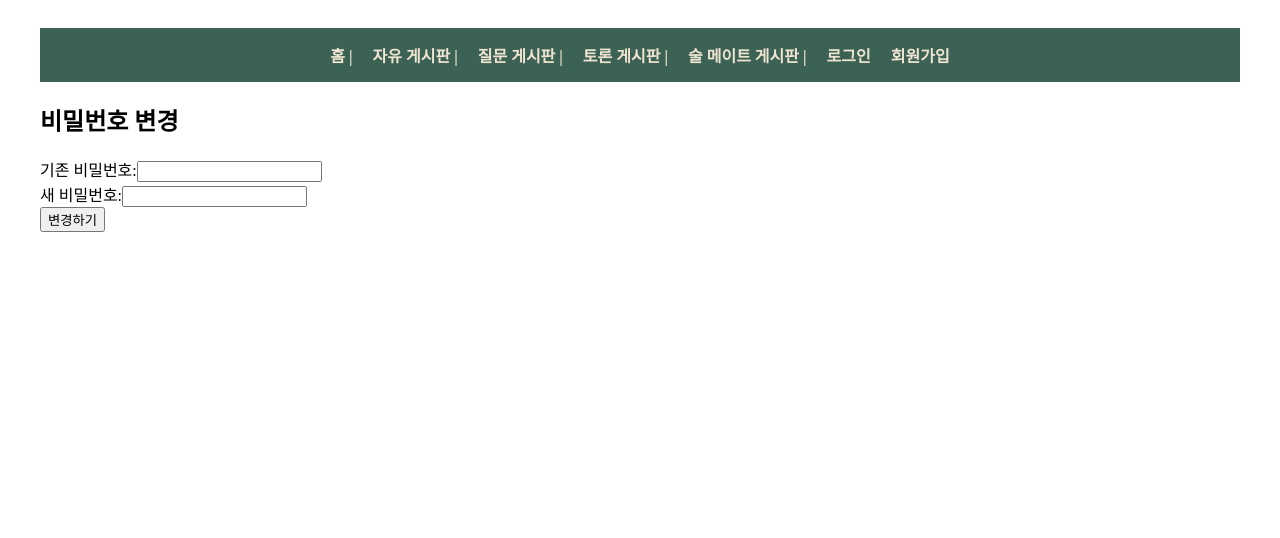
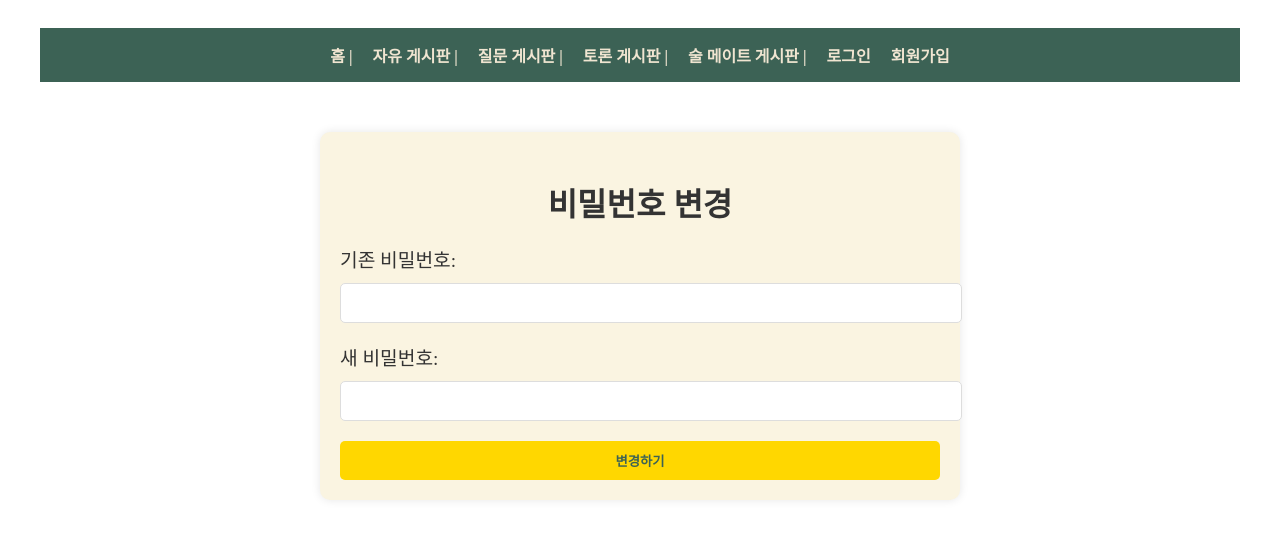
Before and after one commit to nahyunkeem/sulmeulliae_frontend, a React (Create React App) app: page /accounts/password in a window 1280 px wide. Shown: the top 538 px of the page. Built offline with nearby package versions, Linux system fonts and the light colour scheme.

Commit message:
CSS_Account

```diff
--- a/src/components/UserPasswordChange.js
+++ b/src/components/UserPasswordChange.js
@@ -8,6 +8,7 @@ function UserPasswordChange() {
         new_password: '',
     });
     const navigate = useNavigate();
+
     const handleInputChange = (e) => {
         const { name, value } = e.target;
         setPasswords({
@@ -30,31 +31,80 @@ function UserPasswordChange() {
         });
     };
 
+    // 스타일 정의
+    const styles = {
+        formContainer: {
+            maxWidth: '600px',
+            margin: '50px auto',
+            padding: '20px',
+            backgroundColor: '#faf4e1',
+            borderRadius: '10px',
+            boxShadow: '0 0 10px rgba(0, 0, 0, 0.1)',
+        },
+        heading: {
+            textAlign: 'center',
+            fontSize: '2rem',
+            marginBottom: '20px',
+            color: '#333',
+        },
+        formGroup: {
+            marginBottom: '20px',
+        },
+        label: {
+            display: 'block',
+            fontSize: '1.2rem',
+            marginBottom: '10px',
+            color: '#333',
+        },
+        input: {
+            width: '100%',
+            padding: '10px',
+            borderRadius: '5px',
+            border: '1px solid #ddd',
+            fontSize: '1rem',
+        },
+        button: {
+            width: '100%',
+            padding: '10px',
+            backgroundColor: '#ffd700',
+            border: 'none',
+            borderRadius: '5px',
+            cursor: 'pointer',
+            fontWeight: 'bold',
+            color: '#3c6255',
+        },
+        buttonHover: {
+            backgroundColor: '#e6c200',
+        },
+    };
+
     return (
-        <div>
-            <h2>비밀번호 변경</h2>
+        <div style={styles.formContainer}>
+            <h2 style={styles.heading}>비밀번호 변경</h2>
             <form onSubmit={handleFormSubmit}>
-                <div>
-                    <label>기존 비밀번호:</label>
+                <div style={styles.formGroup}>
+                    <label style={styles.label}>기존 비밀번호:</label>
                     <input
                         type="password"
                         name="old_password"
                         value={passwords.old_password}
                         onChange={handleInputChange}
                         required
+                        style={styles.input}
                     />
                 </div>
-                <div>
-                    <label>새 비밀번호:</label>
+                <div style={styles.formGroup}>
+                    <label style={styles.label}>새 비밀번호:</label>
                     <input
                         type="password"
                         name="new_password"
                         value={passwords.new_password}
                         onChange={handleInputChange}
                         required
+                        style={styles.input}
                     />
                 </div>
-                <button type="submit">변경하기</button>
+                <button type="submit" style={styles.button}>변경하기</button>
             </form>
         </div>
     );
--- a/src/components/UserProfile.js
+++ b/src/components/UserProfile.js
@@ -44,7 +44,8 @@ function UserProfile() {
             marginTop: '20px',
             display: 'flex',
             justifyContent: 'space-between',
-            gap: '5px',  // 버튼 간격을 더 가깝게 조정
+            gap: '5px',  // 버튼 간격을 5px로 조정하여 더 가깝게 만듦
+            flexWrap: 'wrap',  // 버튼이 작은 화면에서도 잘 정렬되도록 함
         },
         button: {
             backgroundColor: '#ffd700',
@@ -54,7 +55,8 @@ function UserProfile() {
             cursor: 'pointer',
             fontWeight: 'bold',
             color: '#3c6255',
-            flexGrow: 1,  // 버튼이 동일한 크기로 늘어납니다
+            flex: 1,  // 버튼이 동일한 크기로 늘어나게 설정
+            marginBottom: '10px',  // 버튼 아래 여백 추가 (작은 화면일 때 사용)
         },
         buttonHover: {
             backgroundColor: '#e6c200',
--- a/src/components/UserWithdraw.js
+++ b/src/components/UserWithdraw.js
@@ -19,7 +19,7 @@ function UserDelete() {
             localStorage.removeItem('refreshToken');
             localStorage.removeItem('username');
             localStorage.removeItem('userId');
-            // 회원탈퇴 후  메인페이지
+            // 회원탈퇴 후 메인페이지로 이동
             navigate('/');
         })
         .catch((error) => {
@@ -27,18 +27,62 @@ function UserDelete() {
         });
     };
 
+    // 스타일 정의
+    const styles = {
+        formContainer: {
+            maxWidth: '600px',
+            margin: '50px auto',
+            padding: '20px',
+            backgroundColor: '#faf4e1',
+            borderRadius: '10px',
+            boxShadow: '0 0 10px rgba(0, 0, 0, 0.1)',
+        },
+        heading: {
+            textAlign: 'center',
+            fontSize: '2rem',
+            marginBottom: '20px',
+            color: '#333',
+        },
+        input: {
+            width: '100%',
+            padding: '10px',
+            borderRadius: '5px',
+            border: '1px solid #ddd',
+            fontSize: '1rem',
+            marginBottom: '20px',
+        },
+        button: {
+            width: '100%',
+            padding: '10px',
+            backgroundColor: '#ff1744',
+            border: 'none',
+            borderRadius: '5px',
+            cursor: 'pointer',
+            fontWeight: 'bold',
+            color: '#fff',
+        },
+        buttonHover: {
+            backgroundColor: '#d50000',
+        },
+        errorMessage: {
+            color: 'red',
+            marginTop: '10px',
+        },
+    };
+
     return (
-        <div>
-            <h2>회원탈퇴</h2>
+        <div style={styles.formContainer}>
+            <h2 style={styles.heading}>회원탈퇴</h2>
             <p>비밀번호를 입력하고 회원탈퇴를 진행하세요.</p>
             <input
                 type="password"
                 placeholder="비밀번호"
                 value={password}
                 onChange={(e) => setPassword(e.target.value)}
+                style={styles.input}
             />
-            <button onClick={handleDeleteAccount}>회원탈퇴</button>
-            {error && <p>{error}</p>}
+            <button onClick={handleDeleteAccount} style={styles.button}>회원탈퇴</button>
+            {error && <p style={styles.errorMessage}>{error}</p>}
         </div>
     );
 }
```
